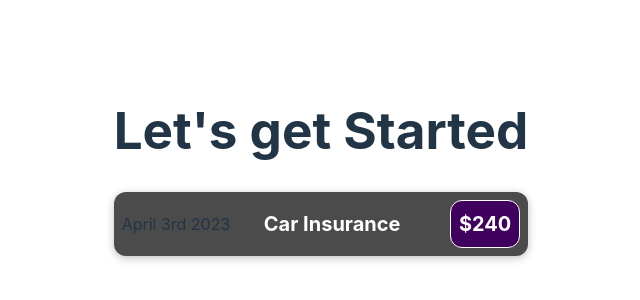
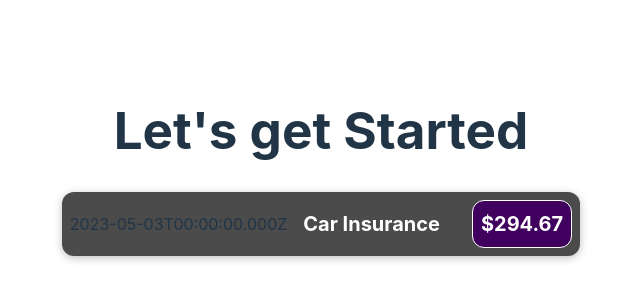
Before and after one commit to AbdullahGhani1/learn-react, a React (Vite) app in the folder 3-expense-tracker/: page / in a window 1280 px wide. Shown: the part 230-530 px from the top of the page, without its empty margins (319-959 px from the left). Built offline with nearby package versions, Linux system fonts and the light colour scheme.

Commit message:
Add dynamic values in ExpenseItem

```diff
--- a/3-expense-tracker/src/components/ExpenseItem.tsx
+++ b/3-expense-tracker/src/components/ExpenseItem.tsx
@@ -1,12 +1,15 @@
 import "./ExpenseItem.css";
 
 function ExpenseItem() {
+  const expenseDate: Date = new Date(2023, 4, 3);
+  const expenseTitle: string = "Car Insurance";
+  const expenseAmmount: number = 294.67;
   return (
     <div className="expense-item">
-      <div>April 3rd 2023</div>
+      <div>{expenseDate.toISOString()}</div>
       <div className="expense-item__description">
-        <h2>Car Insurance</h2>
-        <div className="expense-item__price">$240</div>
+        <h2>{expenseTitle}</h2>
+        <div className="expense-item__price">${expenseAmmount}</div>
       </div>
     </div>
   );
```
